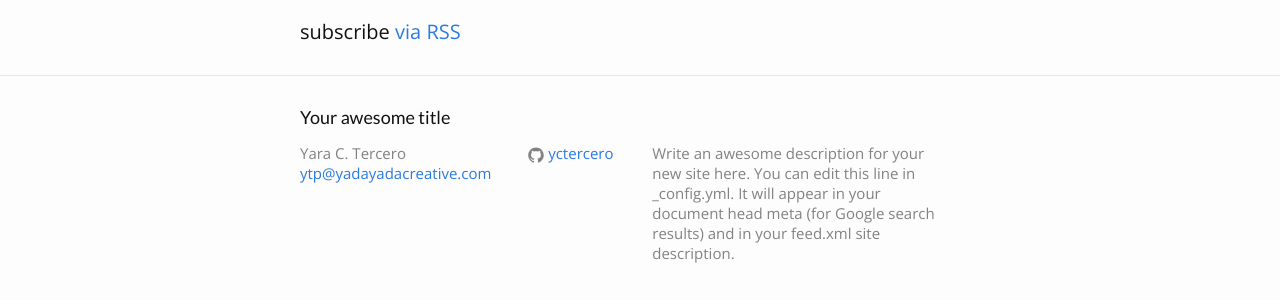
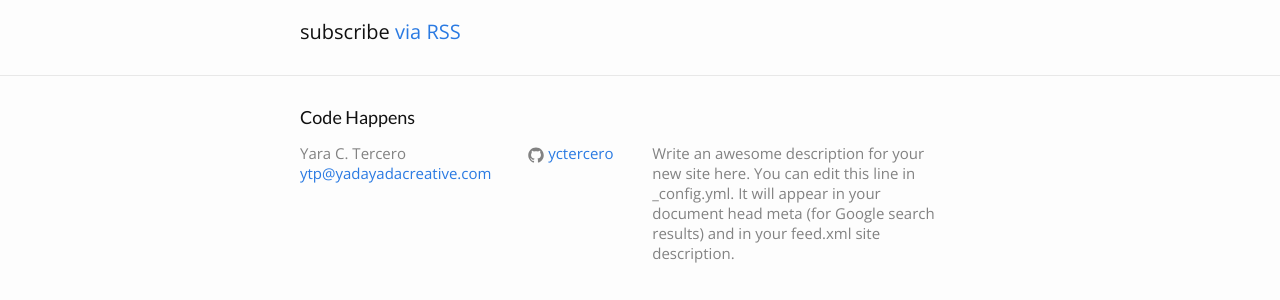
Before and after one commit to yctercero/yctercero.github.io, a Jekyll site: the page built from index.html, in a window 1280 px wide. Shown: the part 567-867 px from the top of the page. Built offline with Jekyll 4.4.1, drawn with Linux system fonts in a browser that asks for light colours; the list of posts is cut into pages by our own code.

Commit message:
Added site title.

```diff
--- a/_config.yml
+++ b/_config.yml
@@ -6,7 +6,7 @@
 # 'jekyll serve'. If you change this file, please restart the server process.
 
 # Site settings
-title: Your awesome title
+title: Code Happens
 email: ytp@yadayadacreative.com
 description: > # this means to ignore newlines until "baseurl:"
   Write an awesome description for your new site here. You can edit this
```
